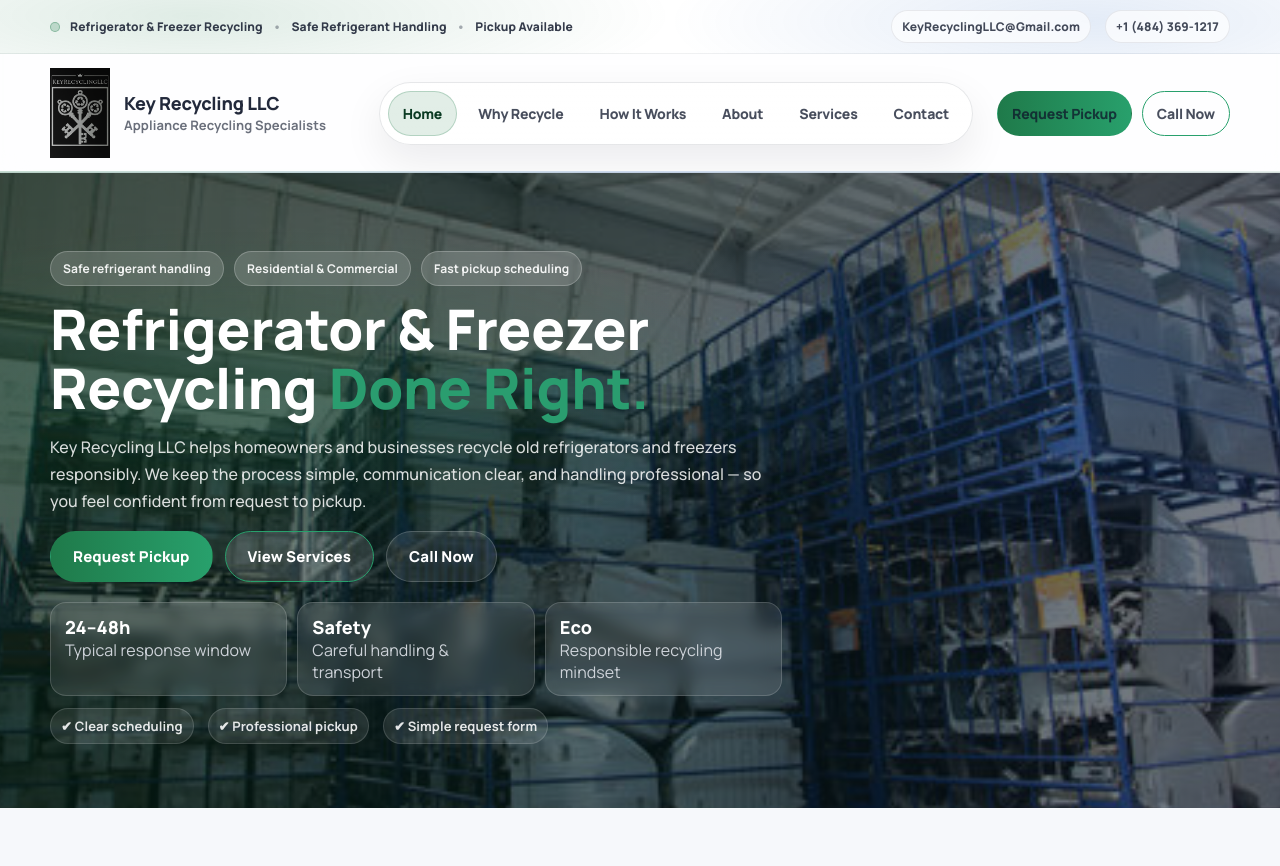
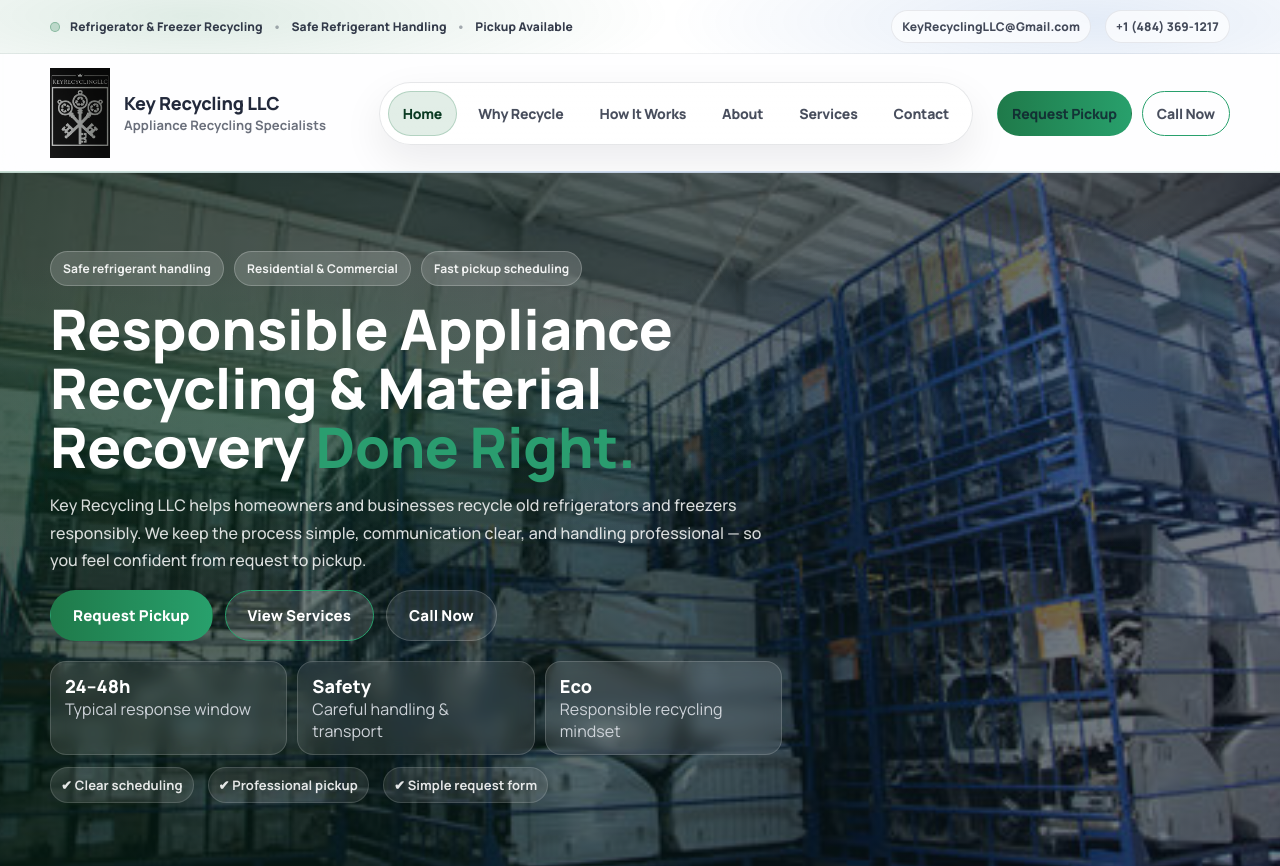
Before and after one commit to rafeekasharaf/key-recycling-website, a React (Vite) app in the folder key-recycling-website/: page / in a window 1280 px wide. Shown: the top 866 px of the page. Built offline with nearby package versions, Linux system fonts and the light colour scheme.

Commit message:
changed the header text

```diff
--- a/key-recycling-website/src/pages/Home.jsx
+++ b/key-recycling-website/src/pages/Home.jsx
@@ -85,7 +85,7 @@ export default function Home() {
                         </div>
 
                         <h1 className="h1 hero-title">
-                            Refrigerator & Freezer Recycling
+                            Responsible Appliance Recycling & Material Recovery
                             <span className="accent"> Done Right.</span>
                         </h1>
 
```
